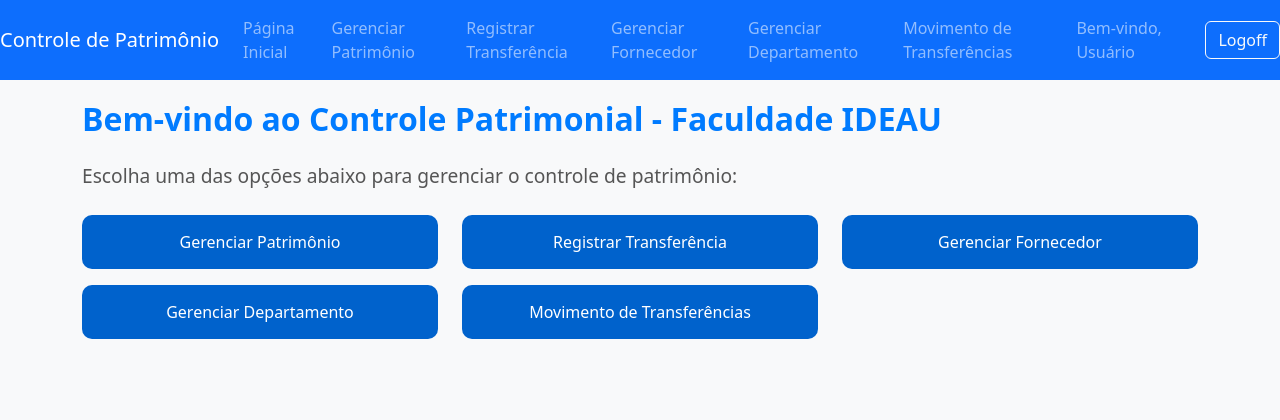
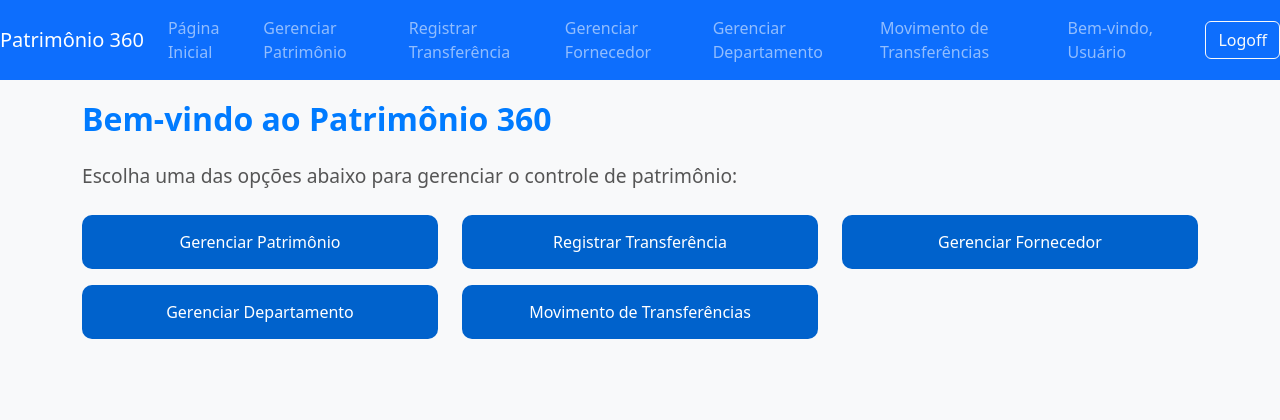
Before and after one commit to ThayLima2005/Controle-de-Patrimonio, a PHP site: page / in a window 1280 px wide. Shown: the top 420 px of the page. Run offline with PHP 8.4, Linux system fonts and the light colour scheme; the visitor is signed in with stand-in values (Sample User, id 1).

Commit message:
Atualização do nome para Patrimonio 360

```diff
--- a/view/index.php
+++ b/view/index.php
@@ -72,7 +72,7 @@ if (!isset($_SESSION['usuario_logado'])) {
 </head>
 <body>
 <nav class="navbar navbar-expand-lg navbar-dark bg-primary fixed-top">
-    <a class="navbar-brand" href="index.php">Controle de Patrimônio</a>
+    <a class="navbar-brand" href="index.php">Patrimônio 360</a>
     <button class="navbar-toggler" type="button" data-bs-toggle="collapse" data-bs-target="#navbarNav" aria-controls="navbarNav" aria-expanded="false" aria-label="Toggle navigation">
         <span class="navbar-toggler-icon"></span>
     </button>
@@ -103,7 +103,7 @@ if (!isset($_SESSION['usuario_logado'])) {
 </nav>
 
 <div class="container">
-    <h2 class="mb-4">Bem-vindo ao Controle Patrimonial - Faculdade IDEAU</h2>
+    <h2 class="mb-4">Bem-vindo ao Patrimônio 360</h2>
     <p class="mb-4">Escolha uma das opções abaixo para gerenciar o controle de patrimônio:</p>
     <div class="row">
         <div class="col-md-4 mb-3">
```
